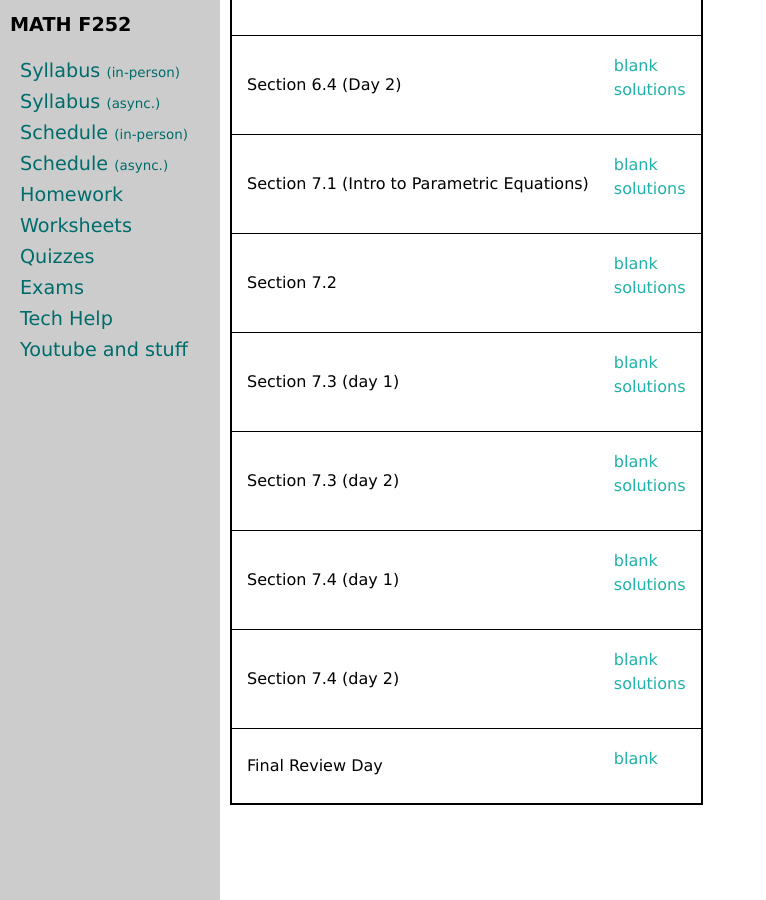
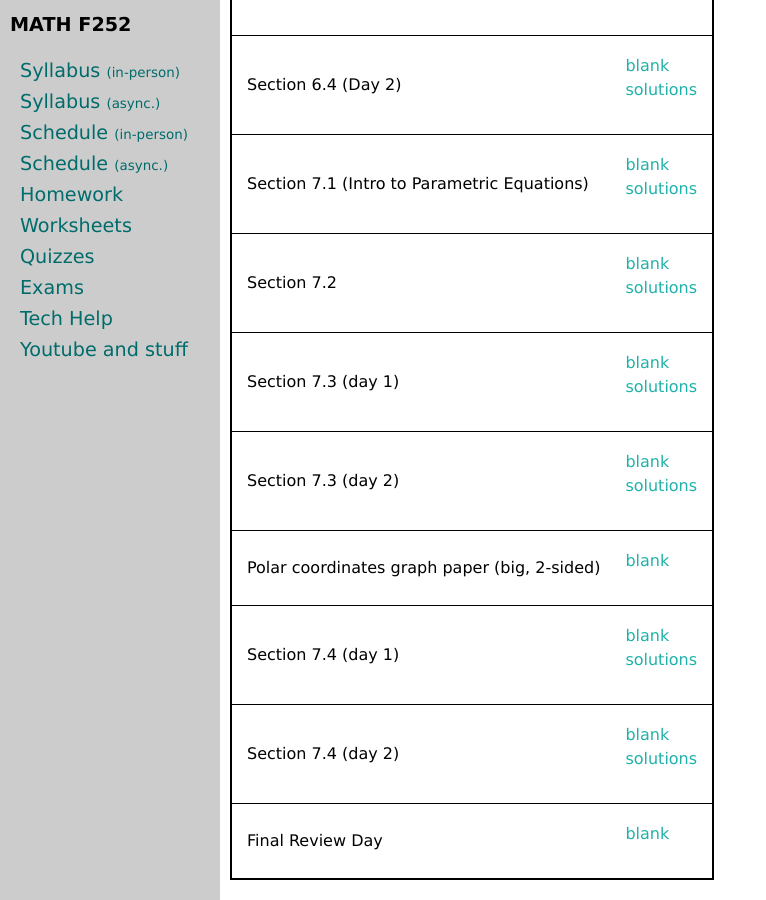
Before and after one commit to uaf-math/calc2, a Jekyll site: the page built from worksheets.md, in a window 1280 px wide and 900 px high, scrolled down 4941 px. Shown: the whole window, without its empty margins (0-766 px from the left). Built offline with Jekyll 4.4.1, drawn with Linux system fonts in a browser that asks for light colours.

Commit message:
make some polar coordinates graph paper available on Worksheets tab

```diff
--- a/_data/worksheets.yml
+++ b/_data/worksheets.yml
@@ -162,6 +162,8 @@ worksheets:
 - name: Section 7.3 (day 2)
   blank: M252-7-3-b.pdf
   solutions: M252-7-3-bs.pdf
+- name: Polar coordinates graph paper (big, 2-sided)
+  blank: ../S24/polar2side.pdf
 - name: Section 7.4 (day 1)
   blank: M252-7-4a.pdf
   solutions:  M252-7-4as.pdf
```
